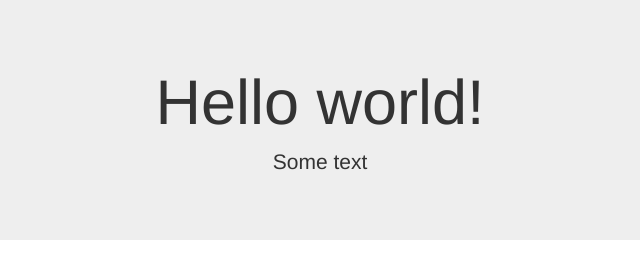
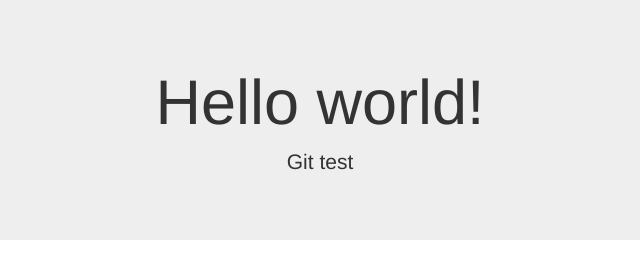
Before and after one commit to jpsilkjr86bcs/git-practice, a plain HTML site: page index.html in a window 1280 px wide. Shown: the full height of the page, 320-960 px from the left. Drawn offline with nearby package versions, Linux system fonts and the light colour scheme.

Commit message:
changed index

```diff
--- a/index.html
+++ b/index.html
@@ -14,7 +14,7 @@
     <div class="row">
         <div class="jumbotron text-center">
           <h1>Hello world!</h1>
-          <p>Some text</p>
+          <p>Git test</p>
         </div>
 
     </div>
```
